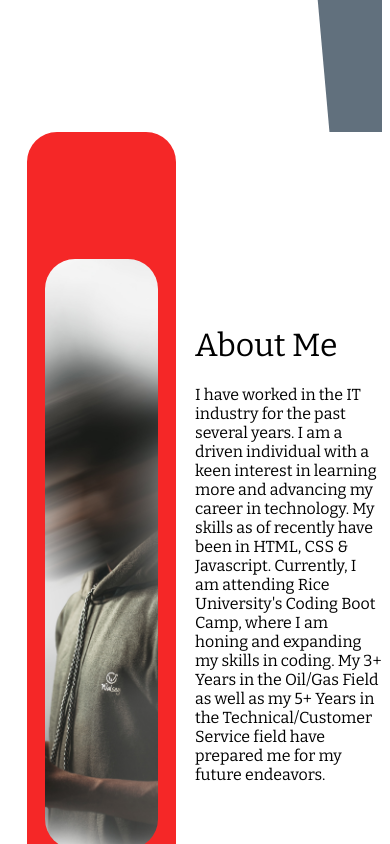
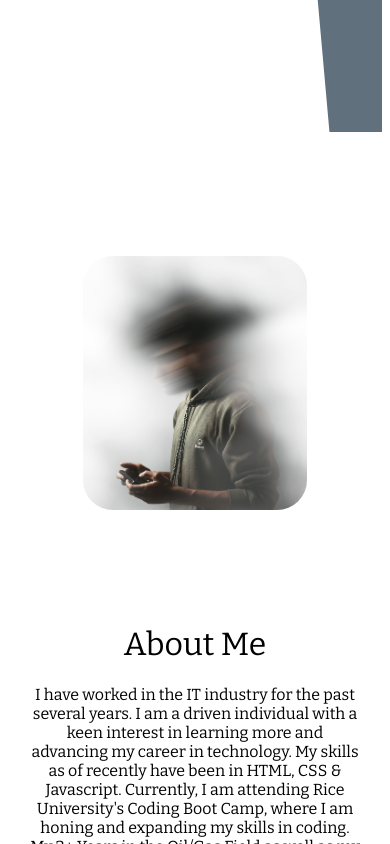
Before and after one commit to Desparta05/ReactPortfolio, a React (Create React App) app in the folder client/: page / in a window 390 px wide. Shown: the part 720-1564 px from the top of the page. Built offline with nearby package versions, Linux system fonts and the light colour scheme.

Commit message:
Added mobile friendly CSS

```diff
--- a/client/src/components/about/about.css
+++ b/client/src/components/about/about.css
@@ -51,3 +51,23 @@
 .a-sub{
     margin: 20px 0px;
 }
+
+@media screen and (max-width: 480px){
+    .a{
+        flex-direction: column;
+        text-align: center;
+        margin-top: 50px;
+    }
+    .a-left{
+        width: 100%;
+    }
+    .a-card{
+        height: 30vh;
+    }
+    .a-card-bg{
+        display: none;
+    }
+    .a-right{
+        padding: 20px;
+    }
+}
```
